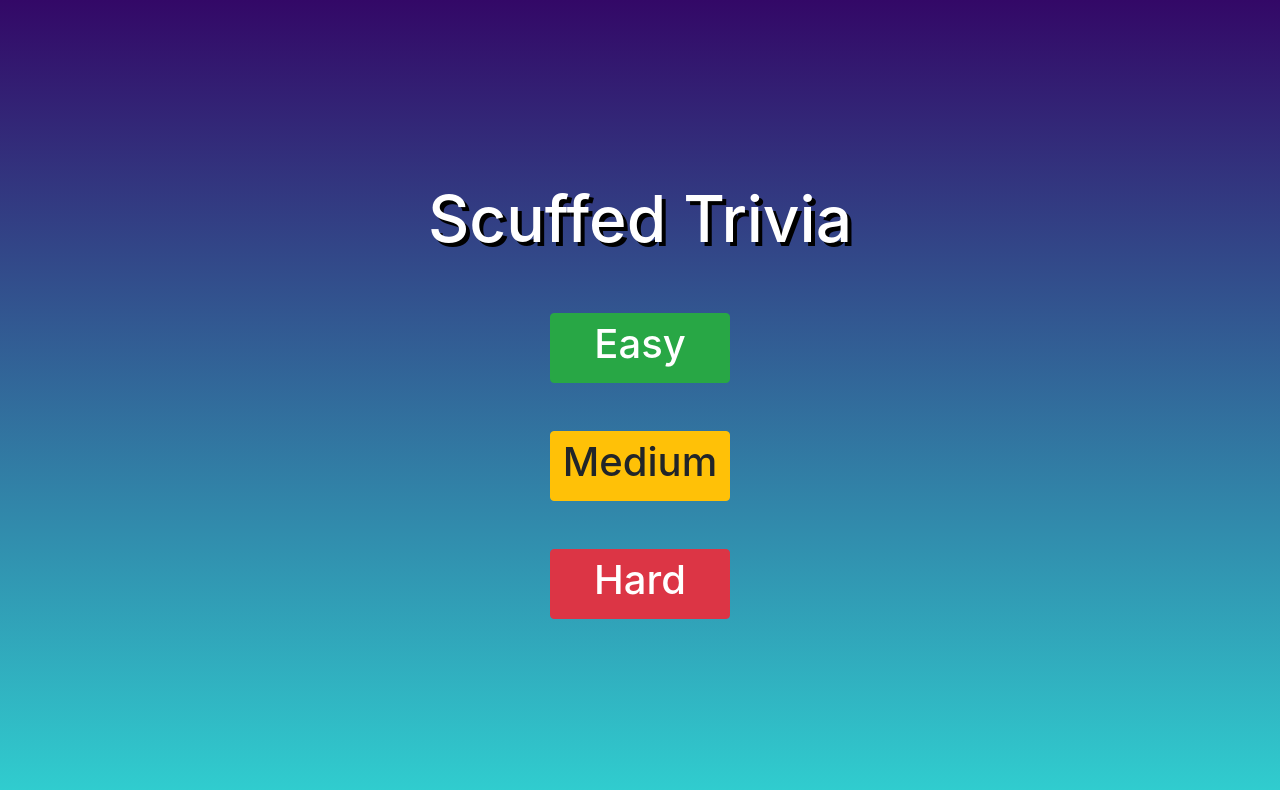
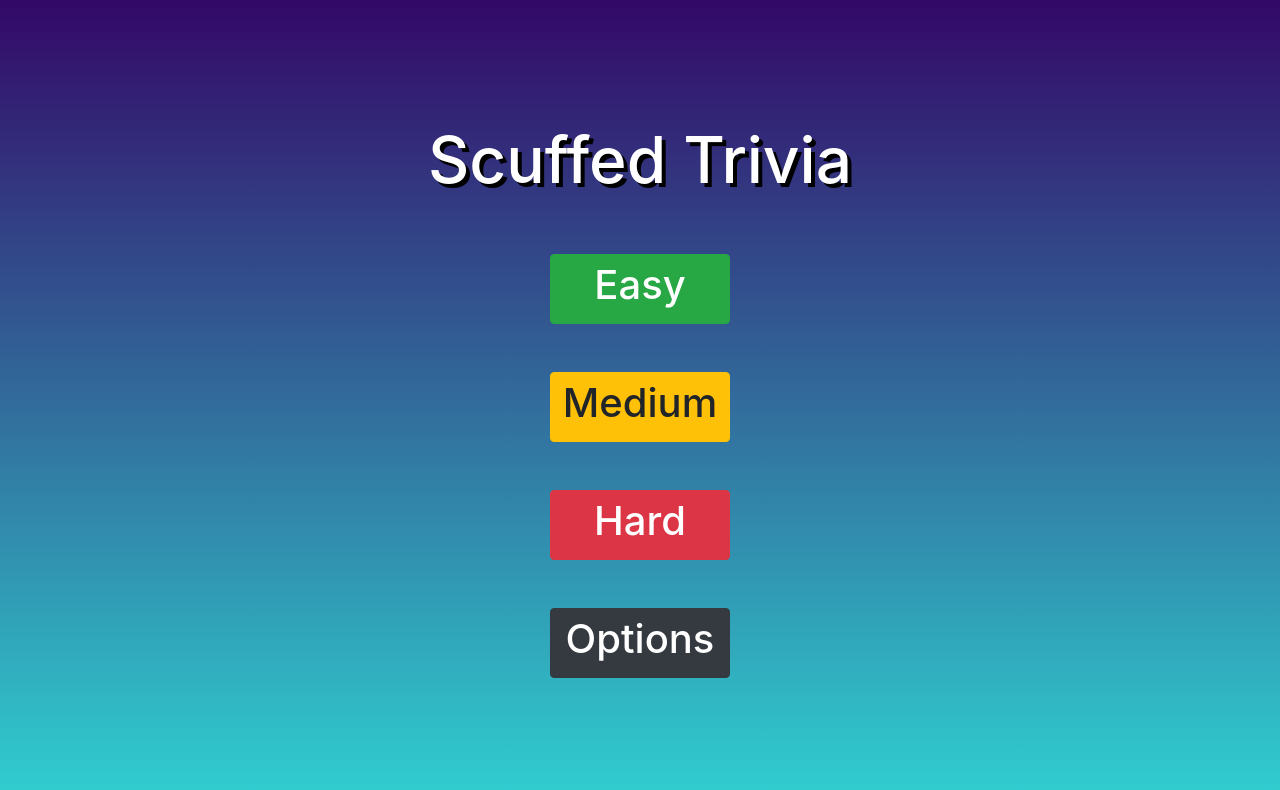
Before and after one commit to JohnCodePass/React_Trivia, a React (Create React App) app: page /options in a window 1280 px wide. Shown: the top 790 px of the page. Built offline with nearby package versions, Linux system fonts and the light colour scheme.

Commit message:
Minor adjustments

```diff
--- a/src/App.js
+++ b/src/App.js
@@ -6,7 +6,7 @@ import Maintitle from './components/maintitle/title'
 function App() {
   return (
     <div className="App">
-      <Maintitle />
+      <Maintitle/>
     </div>
   );
 }
--- a/src/components/maintitle/title.js
+++ b/src/components/maintitle/title.js
@@ -1,5 +1,6 @@
 import { Container, Row, Col, Button } from 'react-bootstrap';
 import './title.css'
+
 
 const maintitle = () => {
     return (
@@ -13,7 +14,8 @@ const maintitle = () => {
                 <Col className="d-flex justify-content-center flex-column">
                     <Button variant="success" className="mt-5"><h1>Easy</h1></Button>
                     <Button variant="warning" className="my-5"><h1>Medium</h1></Button>
-                    <Button variant="danger"><h1>Hard</h1></Button>
+                    <Button variant="danger" className="mb-5"><h1>Hard</h1></Button>
+                    <Button variant="dark" ><h1>Options</h1></Button>
                 </Col>
             </Row>
         </Container>
```
Also changed, not shown: src/components/options/optionpage.js (added, +13 -0 lines), src/components/options/options.css (added), 1 other file (tests, documents, lock files or other folders).
